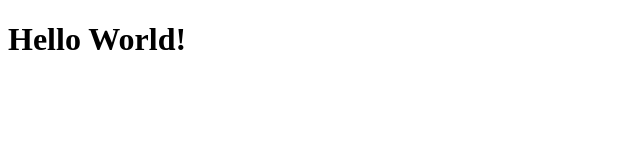
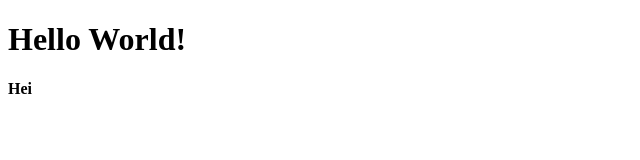
Before and after one commit to TheLifeIsYours/hk-teamWebApp, a plain HTML site: page inedx.html in a window 1280 px wide. Shown: the full height of the page, 0-640 px from the left. Drawn offline with Linux system fonts and the light colour scheme.

Commit message:
Sier hei

```diff
--- a/inedx.html
+++ b/inedx.html
@@ -12,5 +12,6 @@
 </head>
 <body>
     <h1>Hello World!</h1>
+	<h4>Hei</h4>
 </body>
 </html>
```
